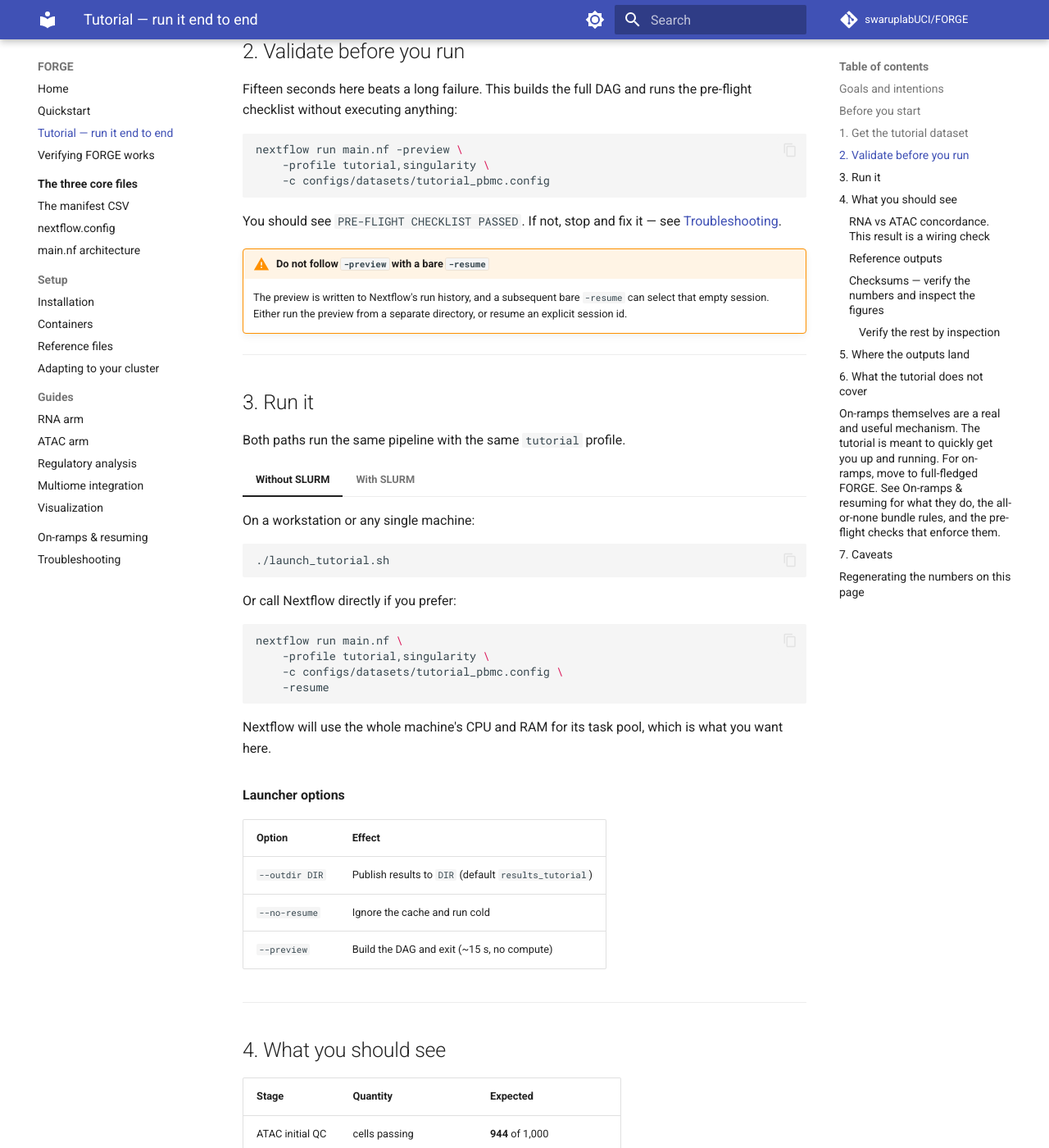
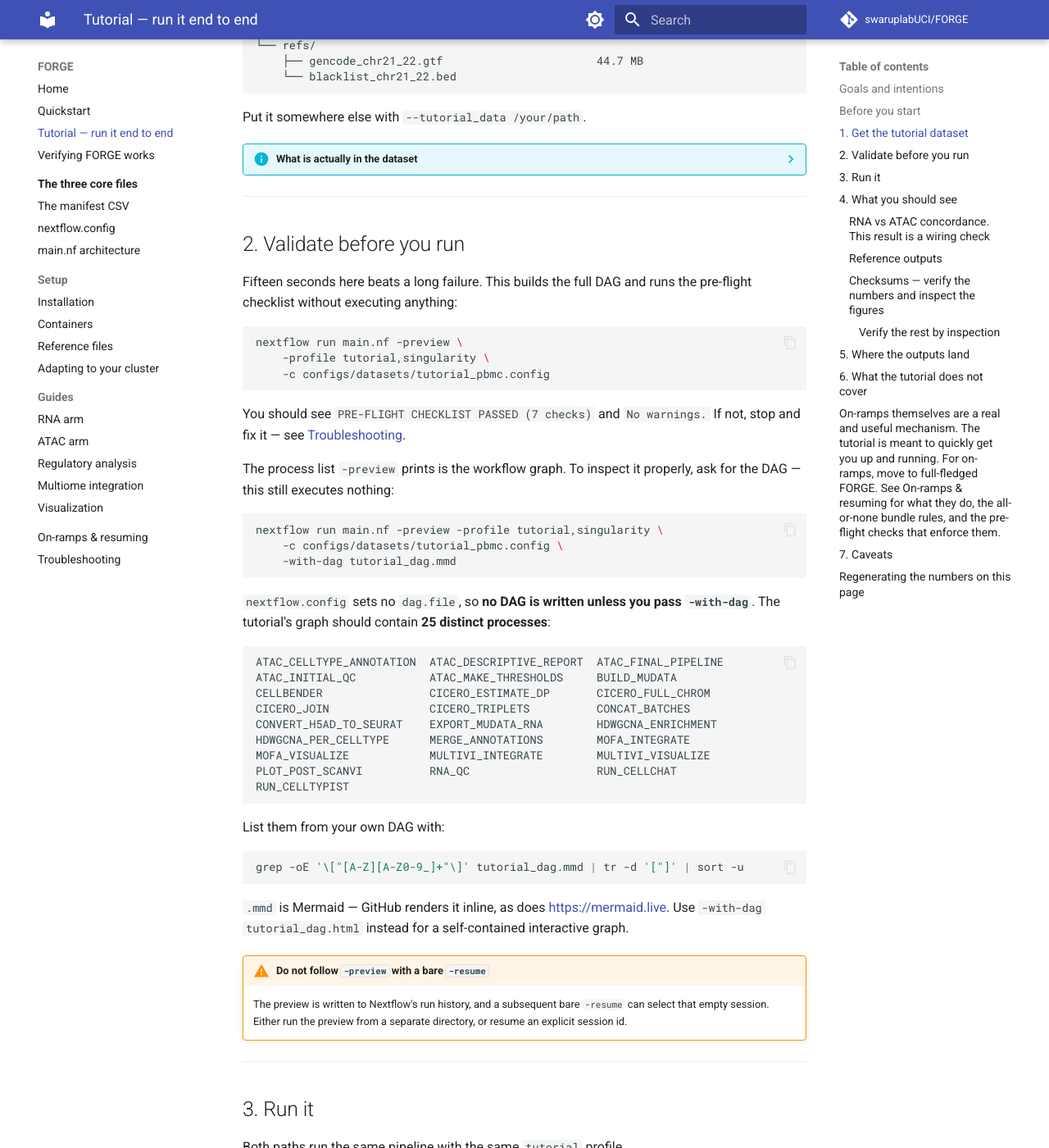
Before and after one commit to swaruplabUCI/FORGE, an MkDocs documentation site: the page built from docs/tutorial.md, in a window 1280 px wide and 1400 px high, scrolled down 2608 px. Shown: the whole window at 82% size. Built offline with MkDocs 1.6.1 and Material for MkDocs 9.7.7, drawn with Linux system fonts in a browser that asks for light colours; comment, search, counter and statistics services are not loaded; some of the changed text lies outside the part shown.

Commit message:
FIX: point users at the log files that actually exist; verify the tutorial data
Continues the new-user walkthrough into docs/tutorial.md sections 1-2.

main.nf — the completion summary advertised three log paths that are never
written. It printed logs/nextflow/{trace.txt,timeline.html,report.html}, while
nextflow.config declares ${params.outdir}/pipeline_info/{trace.tsv,...} and the
files in fact land under results/pipeline_info/, because those paths interpolate
params.outdir when nextflow.config is PARSED, before a profile or dataset config
can override outdir. Three different answers for one file; none of the
advertised directories existed after a run. docs/tutorial.md already documented
the real location, so the summary was the outlier. Corrected, with the
parse-time caveat stated inline, and .nextflow.log added -- it is where the full
error detail actually goes, which the previous walkthrough step established the
hard way. The troubleshooting tips and the onError handler pointed at the same
nonexistent paths and are corrected too.

Same parse-time interpolation root cause as cicero.gtf_full and
scprinter.gtf_human in the previous commit.

tutorial section 1 — the block opened with `cd /path/to/FORGE`. Pasted as-is
that cd fails, and since the shell does not stop there, the curl, checksum,
mkdir and tar all still run, depositing the dataset wherever the reader happened
to be. Now called out with the consequence stated. Also clarified "The dataset
is 78.9 MB", which sat directly above a curl that fetches 36 MB: the download is
36 MB, unpacked it is 78.9 MB. Verified independently -- 36,799,112 B, checksum
OK, unpacked 79 MB, extracted tree matching the documented layout file for file.
Added a tree/find command so readers can check their layout instead of eyeballing
it against the printed tree.

tutorial section 2 — documented how to inspect the graph, which the page
asserted was worth verifying without saying how. nextflow.config sets no
dag.file, so no DAG is emitted unless -with-dag is passed. Added the command,
the expected 25 distinct processes, and a one-liner to list them from the reader's
own DAG. Verified: -with-dag under -preview writes a 258-node Mermaid graph and
executes nothing.

````diff
--- a/docs/tutorial.md
+++ b/docs/tutorial.md
@@ -60,7 +60,13 @@
 
 ## 1. Get the tutorial dataset
 
-The dataset is **78.9 MB** and ships as a release asset.
+The download is **36 MB**; unpacked it is **78.9 MB**. It ships as a release
+asset.
+
+Run these from inside your cloned `FORGE` directory. Replace the `cd` below with
+your actual path — if you paste it as-is the `cd` fails, and because the shell
+does not stop on that failure the rest of the block still runs, depositing the
+dataset in whatever directory you happened to be in.
 
 ```bash
 cd /path/to/FORGE
@@ -77,7 +83,15 @@
 
 Running the checksum before unpacking rather than after is recommended as it helps prevent errors due to truncated downloads.
 
-Unpacked, it must land at `tutorial_data/` in the repository root:
+Check what you got against what you should have:
+
+```bash
+tree tutorial_data/          # or, if tree is not installed:
+find tutorial_data -type f | sort
+```
+
+Unpacked, it must land at `tutorial_data/` in the repository root, and your
+output should match this tree exactly — six files, no more:
 
 ```text
 tutorial_data/
@@ -122,8 +136,42 @@
     -c configs/datasets/tutorial_pbmc.config
 ```
 
-You should see `PRE-FLIGHT CHECKLIST PASSED`. If not, stop and
-fix it — see [Troubleshooting](troubleshooting.md).
+You should see `PRE-FLIGHT CHECKLIST PASSED (7 checks)` and `No warnings.`
+If not, stop and fix it — see [Troubleshooting](troubleshooting.md).
+
+The process list `-preview` prints is the workflow graph. To inspect it properly,
+ask for the DAG — this still executes nothing:
+
+```bash
+nextflow run main.nf -preview -profile tutorial,singularity \
+    -c configs/datasets/tutorial_pbmc.config \
+    -with-dag tutorial_dag.mmd
+```
+
+`nextflow.config` sets no `dag.file`, so **no DAG is written unless you pass
+`-with-dag`**. The tutorial's graph should contain **25 distinct processes**:
+
+```text
+ATAC_CELLTYPE_ANNOTATION  ATAC_DESCRIPTIVE_REPORT  ATAC_FINAL_PIPELINE
+ATAC_INITIAL_QC           ATAC_MAKE_THRESHOLDS     BUILD_MUDATA
+CELLBENDER                CICERO_ESTIMATE_DP       CICERO_FULL_CHROM
+CICERO_JOIN               CICERO_TRIPLETS          CONCAT_BATCHES
+CONVERT_H5AD_TO_SEURAT    EXPORT_MUDATA_RNA        HDWGCNA_ENRICHMENT
+HDWGCNA_PER_CELLTYPE      MERGE_ANNOTATIONS        MOFA_INTEGRATE
+MOFA_VISUALIZE            MULTIVI_INTEGRATE        MULTIVI_VISUALIZE
+PLOT_POST_SCANVI          RNA_QC                   RUN_CELLCHAT
+RUN_CELLTYPIST
+```
+
+List them from your own DAG with:
+
+```bash
+grep -oE '\["[A-Z][A-Z0-9_]+"\]' tutorial_dag.mmd | tr -d '["]' | sort -u
+```
+
+`.mmd` is Mermaid — GitHub renders it inline, as does <https://mermaid.live>.
+Use `-with-dag tutorial_dag.html` instead for a self-contained interactive
+graph.
 
 !!! warning "Do not follow `-preview` with a bare `-resume`"
     The preview is written to Nextflow's run history, and a subsequent bare
````
Also changed, not shown: 1 other file.
